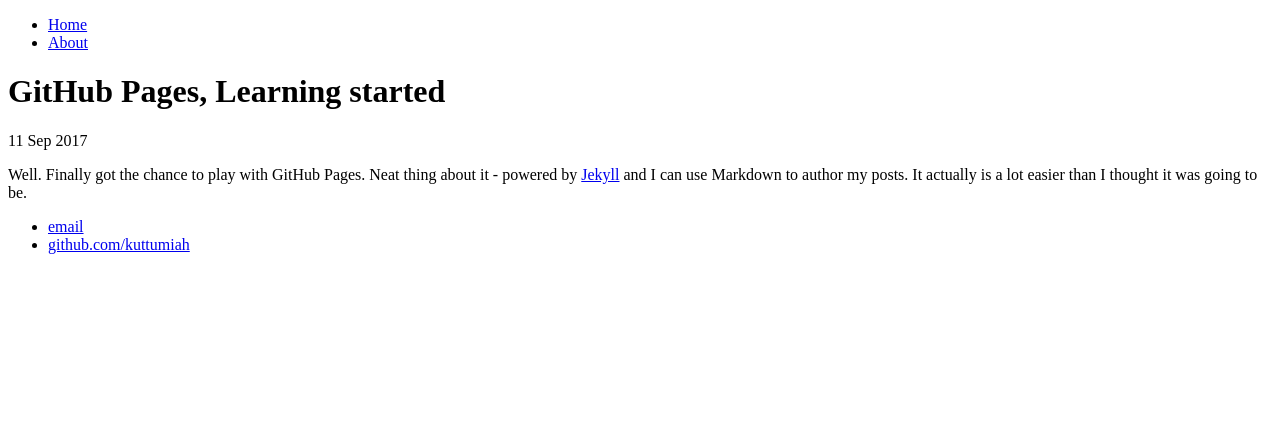
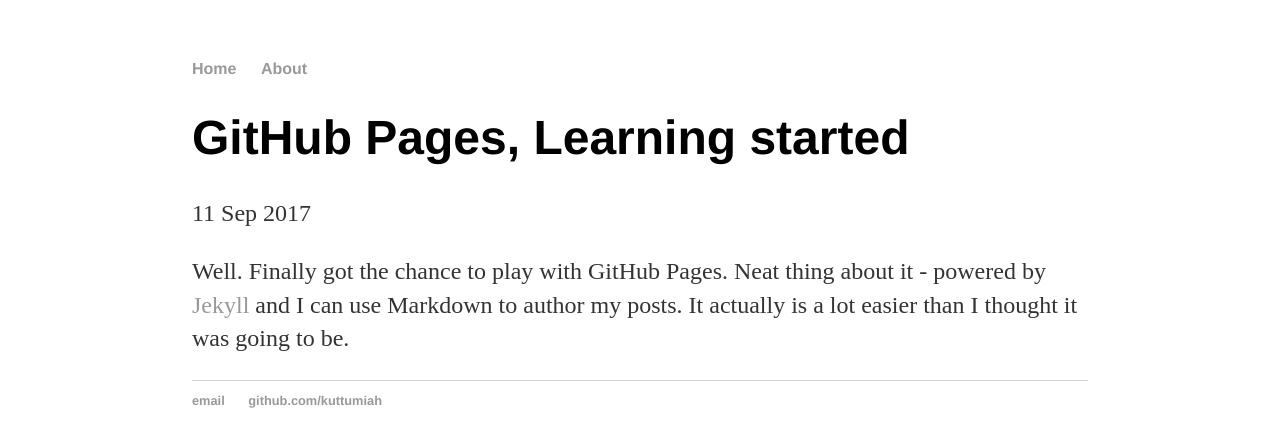
Before and after one commit to kuttumiah/learning-github-pages, a Jekyll site: the page built from _posts/2017-09-11-robaiat-started-to-learn-github-pages.md, in a window 1280 px wide. Shown: the top 447 px of the page. Built offline with Jekyll 4.4.1, drawn with Linux system fonts in a browser that asks for light colours.

Commit message:
Reverting the removal of forward slash.

```diff
--- a/_layouts/default.html
+++ b/_layouts/default.html
@@ -3,7 +3,7 @@
 	<head>
 		<title>{{ page.title }}</title>
 		<!-- link to main stylesheet -->
-		<link rel="stylesheet" type="text/css" href="css/main.css">
+		<link rel="stylesheet" type="text/css" href="/css/main.css">
 	</head>
 	<body>
 		<nav>
```
